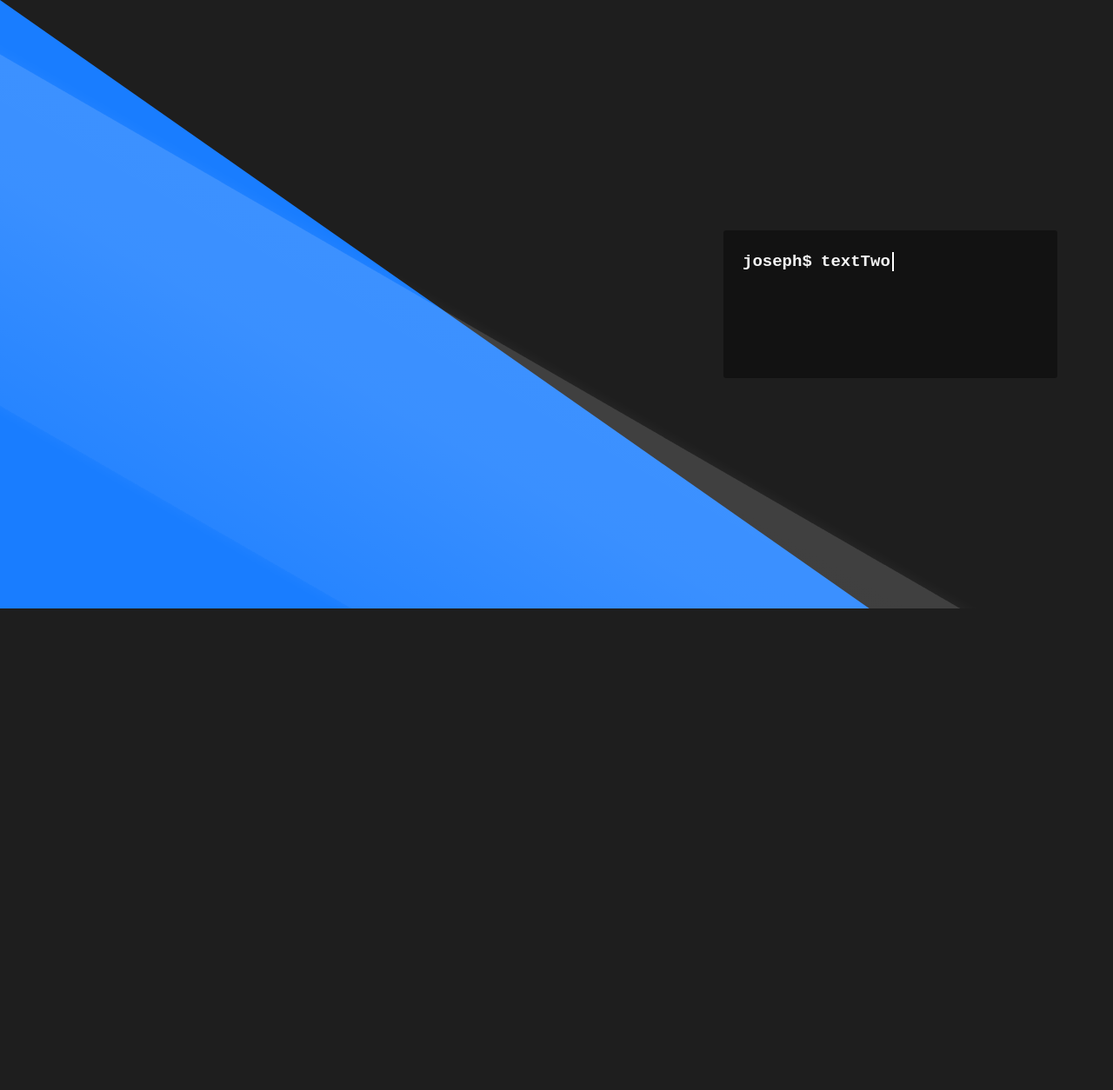
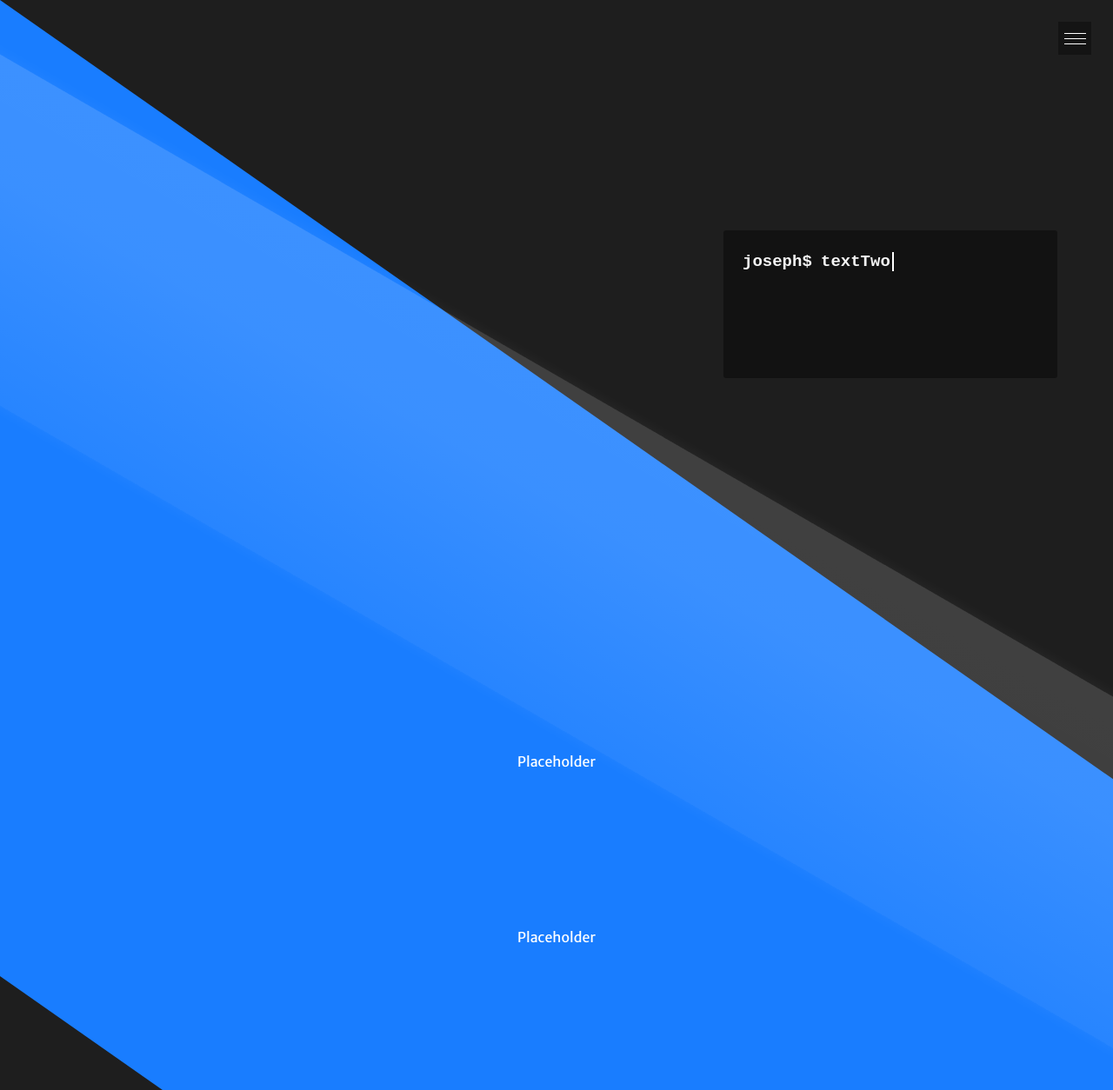
Before and after one commit to Joseph-Murnan/developer-site, a Next.js app: page / in a window 1280 px wide. Shown: the whole page at 87% size. Before the commit the page ends 800 px from the top, so only its background shows below. Built offline with nearby package versions, Linux system fonts and the light colour scheme.

Commit message:
Creating nav component. Setting up footer and text components.

```diff
--- /dev/null
+++ b/components/Footer/Footer.tsx
@@ -0,0 +1,5 @@
+const Footer = () => {
+    return <div className="footer"></div>;
+};
+
+export default Footer;
--- a/components/Layout/Layout.tsx
+++ b/components/Layout/Layout.tsx
@@ -1,8 +1,31 @@
 import { Fragment } from 'react'
 import Head from 'next/head'
+import Nav from '../Nav/Nav';
+import Footer from '../Footer/Footer';
 
 interface layoutProps {
-    children: Object
+    children: { props: object }
+}
+
+export interface pageCollection {
+    nav: Array<{label: string, href: string}>
+}
+
+const pageProps: pageCollection = { // eventually pull this asynchronously from external json
+    "nav": [
+        {
+            "label": "About",
+            "href": "#"
+        },
+        {
+            "label": "Components",
+            "href": "#"
+        },
+        {
+            "label": "Contact",
+            "href": "#"
+        }
+    ]
 }
 
 const Layout = (props: layoutProps) => {
@@ -13,7 +36,9 @@ const Layout = (props: layoutProps) => {
                 <meta name="description" content="" />
                 <link rel="icon" href="/favicon.ico" />
             </Head>
+            <Nav pageProps={pageProps} />
             {props.children}
+            <Footer />
         </Fragment>
     );
 }
--- /dev/null
+++ b/components/Nav/Nav.tsx
@@ -0,0 +1,33 @@
+import { useState } from 'react';
+import { pageCollection } from '../Layout/Layout';
+
+interface navProps {
+    pageProps: pageCollection
+}
+
+const Nav = (props: navProps) => {
+    const [open, setOpen] = useState(false);
+    const handleMenu = () => setOpen(!open);
+    return (
+        <div className={`${open.toString()} navContainer`}>
+            <ul id="menu">
+                {props.pageProps.nav.map((page: any, index: number) => (
+                    <li key={index}>
+                        <a href={page.href}>
+                            {page.label}
+                        </a>
+                    </li>
+                ))}
+            </ul>
+            <div className="navBtn" onClick={handleMenu}>
+                <div className="barContainer">
+                    <span className="bar"></span>
+                    <span className="bar"></span>
+                    <span className="bar"></span>
+                </div>
+            </div>
+        </div>
+    );
+}
+
+export default Nav;
--- /dev/null
+++ b/components/Text/Text.module.css
@@ -0,0 +1,14 @@
+.textContainer {
+    padding:75px 0;
+    position:relative;
+    z-index:1;
+}
+
+.slice {
+    padding:75px 0;
+    display:flex;
+    align-items:center;
+    justify-content:center;
+    text-align:right;
+    color:white;
+}
--- /dev/null
+++ b/components/Text/Text.tsx
@@ -0,0 +1,13 @@
+import styles from './Text.module.css';
+import TextSlice from './TextSlice';
+
+const Text = () => {
+    return (
+        <div className={styles.textContainer}>
+            <TextSlice />
+            <TextSlice />
+        </div>
+    );
+}
+
+export default Text;
--- /dev/null
+++ b/components/Text/TextSlice.tsx
@@ -0,0 +1,11 @@
+import styles from './Text.module.css';
+
+const TextSlice = () => {
+    return (
+        <div className={styles.slice}>
+            <p>Placeholder</p>
+        </div>
+    );
+}
+
+export default TextSlice;
--- a/pages/index.tsx
+++ b/pages/index.tsx
@@ -1,11 +1,14 @@
 import type { NextPage } from 'next'
 import Hero from '../components/Hero/Hero';
+import { Fragment } from 'react';
+import Text from '../components/Text/Text';
 
 const Home: NextPage = () => {
     return (
-        <div>
+        <Fragment>
             <Hero />
-        </div>
+            <Text />
+        </Fragment>
     )
 }
 
--- a/styles/globals.css
+++ b/styles/globals.css
@@ -1,3 +1,78 @@
+@import url("https://fonts.googleapis.com/css2?family=Merriweather+Sans:wght@300;400&display=swap");
+.navContainer {
+  display: inline-block;
+  position: fixed;
+  top: 25px;
+  right: 25px;
+  z-index: 2; }
+  .navContainer.false .bar:nth-child(1), .navContainer.false .bar:nth-child(2), .navContainer.false .bar:nth-child(3) {
+    -webkit-transform-origin: left center;
+    -moz-transform-origin: left center;
+    -o-transform-origin: left center;
+    transform-origin: left center; }
+  .navContainer.true #menu {
+    height: auto;
+    width: 250px;
+    opacity: 1; }
+    .navContainer.true #menu li a {
+      color: white; }
+  .navContainer.true .bar {
+    margin-bottom: 0; }
+    .navContainer.true .bar:nth-child(1) {
+      -webkit-transform: rotate(45deg);
+      -moz-transform: rotate(45deg);
+      -o-transform: rotate(45deg);
+      transform: rotate(45deg);
+      margin-top: -3px; }
+    .navContainer.true .bar:nth-child(2) {
+      opacity: 0; }
+    .navContainer.true .bar:nth-child(3) {
+      -webkit-transform: rotate(-45deg);
+      -moz-transform: rotate(-45deg);
+      -o-transform: rotate(-45deg);
+      transform: rotate(-45deg);
+      margin-top: -2px; }
+
+.navBtn {
+  cursor: pointer;
+  position: absolute;
+  top: 0;
+  right: 0;
+  z-index: 3;
+  background: #141414;
+  height: 38px;
+  width: 38px;
+  display: flex;
+  align-items: center;
+  justify-content: center; }
+
+#menu {
+  height: 0;
+  width: 0;
+  border-radius: 4px;
+  transition: 0.2s;
+  opacity: 0; }
+  #menu li a {
+    display: block;
+    background: #191919;
+    transition: 0.15s;
+    color: transparent;
+    padding: 9px 15px;
+    border-bottom: 1px solid #2d2d2d; }
+    #menu li a:hover {
+      background: #232323; }
+
+.barContainer {
+  margin-top: 5px; }
+
+.bar {
+  background-color: white;
+  display: block;
+  width: 25px;
+  height: 1px;
+  margin-bottom: 5px;
+  transition: all ease-in-out 0.2s; }
+
 * {
   box-sizing: border-box; }
 
--- a/styles/scss/globals.scss
+++ b/styles/scss/globals.scss
@@ -1,3 +1,4 @@
+@import url('https://fonts.googleapis.com/css2?family=Merriweather+Sans:wght@300;400&display=swap');
 @import 'variables.scss';
 @import 'nav.scss';
 
--- a/styles/scss/nav.scss
+++ b/styles/scss/nav.scss
@@ -0,0 +1,95 @@
+@import 'variables.scss';
+
+.navContainer {
+    display:inline-block;
+    position:fixed;
+    top:25px;
+    right:25px;
+    z-index:2;
+    &.false .bar {
+        &:nth-child(1), &:nth-child(2), &:nth-child(3) {
+            -webkit-transform-origin:left center;
+            -moz-transform-origin:left center;
+            -o-transform-origin:left center;
+            transform-origin:left center;
+        }
+    }
+    &.true {
+        #menu {
+            height:auto;
+            width:250px;
+            opacity:1;
+            li a {
+                color:white;
+            }
+        }
+        .bar {
+            margin-bottom:0;
+            &:nth-child(1) {
+                -webkit-transform: rotate(45deg);
+                -moz-transform: rotate(45deg);
+                -o-transform: rotate(45deg);
+                transform: rotate(45deg);
+                margin-top: -3px;
+            }
+            &:nth-child(2) {
+                opacity: 0;
+            }
+            &:nth-child(3) {
+                -webkit-transform: rotate(-45deg);
+                -moz-transform: rotate(-45deg);
+                -o-transform: rotate(-45deg);
+                transform: rotate(-45deg);
+                margin-top:-2px;
+            }
+        }
+    }
+}
+
+.navBtn {
+    cursor:pointer;
+    position:absolute;
+    top:0;
+    right:0;
+    z-index:3;
+    background:rgba(20, 20, 20, 1);
+    height:38px;
+    width:38px;
+    display:flex;
+    align-items:center;
+    justify-content:center;
+}
+
+#menu {
+    height:0;
+    width:0;
+    border-radius:4px;
+    transition:0.2s;
+    opacity:0;
+    li {
+        a {
+            display:block;
+            background:rgb(25, 25, 25);
+            transition:0.15s;
+            color:transparent;
+            padding:9px 15px;
+            border-bottom:1px solid rgba(45, 45, 45, 1);
+            &:hover {
+                background:rgb(35, 35, 35);
+            }
+        }
+    }
+}
+
+.barContainer {
+    margin-top:5px;
+}
+
+.bar {
+    background-color:white;
+    display:block;
+    width:25px;
+    height:1px;
+    margin-bottom:5px;
+    transition:all ease-in-out 0.2s;
+}
```
Also changed, not shown: 1 other file (tests, documents, lock files or other folders).
